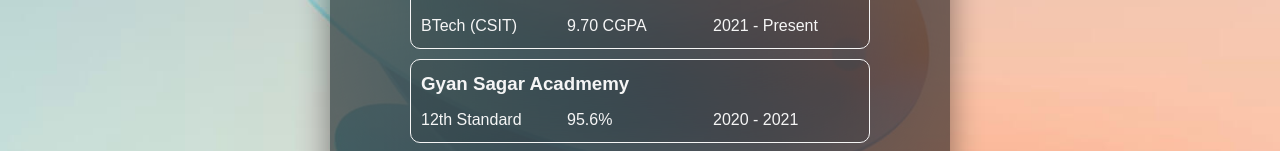
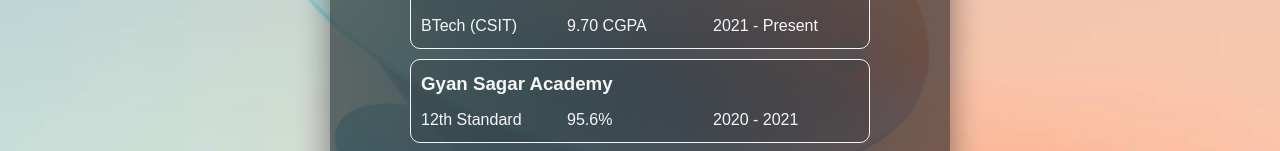
Before and after one commit to Mayur-666/Portfolio-HeadstartAI, a React (Vite) app: page /academic in a window 1280 px wide. Shown: the part 418-569 px from the top of the page. Built offline with nearby package versions, Linux system fonts and the light colour scheme.

Commit message:
Update Academic.jsx

```diff
--- a/src/components/Academic.jsx
+++ b/src/components/Academic.jsx
@@ -9,7 +9,7 @@
       duration: "2021 - Present",
     },
     {
-      name: "Gyan Sagar Acadmemy",
+      name: "Gyan Sagar Academy",
       domain: "12th Standard",
       percentage: "95.6%",
       duration: "2020 - 2021",
```
